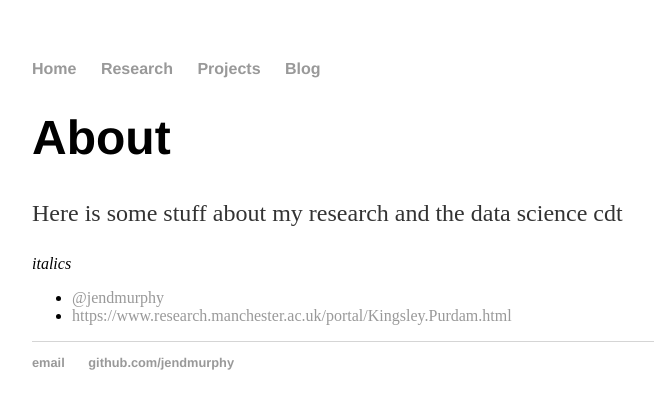
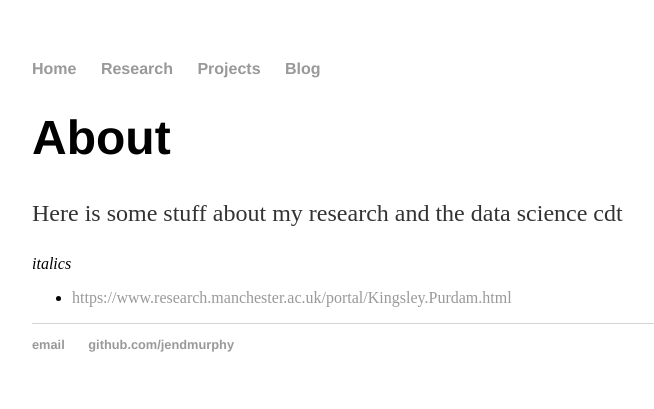
Before and after one commit to jendmurphy/jendmurphy.github.io, a Jekyll site: the page built from research/index.html, in a window 1280 px wide. Shown: the top 409 px of the page, without its empty margins (160-814 px from the left). Built offline with Jekyll 4.4.1, drawn with Linux system fonts in a browser that asks for light colours.

Commit message:
Update index.html

```diff
--- a/research/index.html
+++ b/research/index.html
@@ -12,7 +12,7 @@ title:  About my research
 
 <ul class = "contacts">
 
-<li><a href = "#">@jendmurphy</a></li>
+
 <li><a href = "#">https://www.research.manchester.ac.uk/portal/Kingsley.Purdam.html</a></li>
 
 </ul>
```
